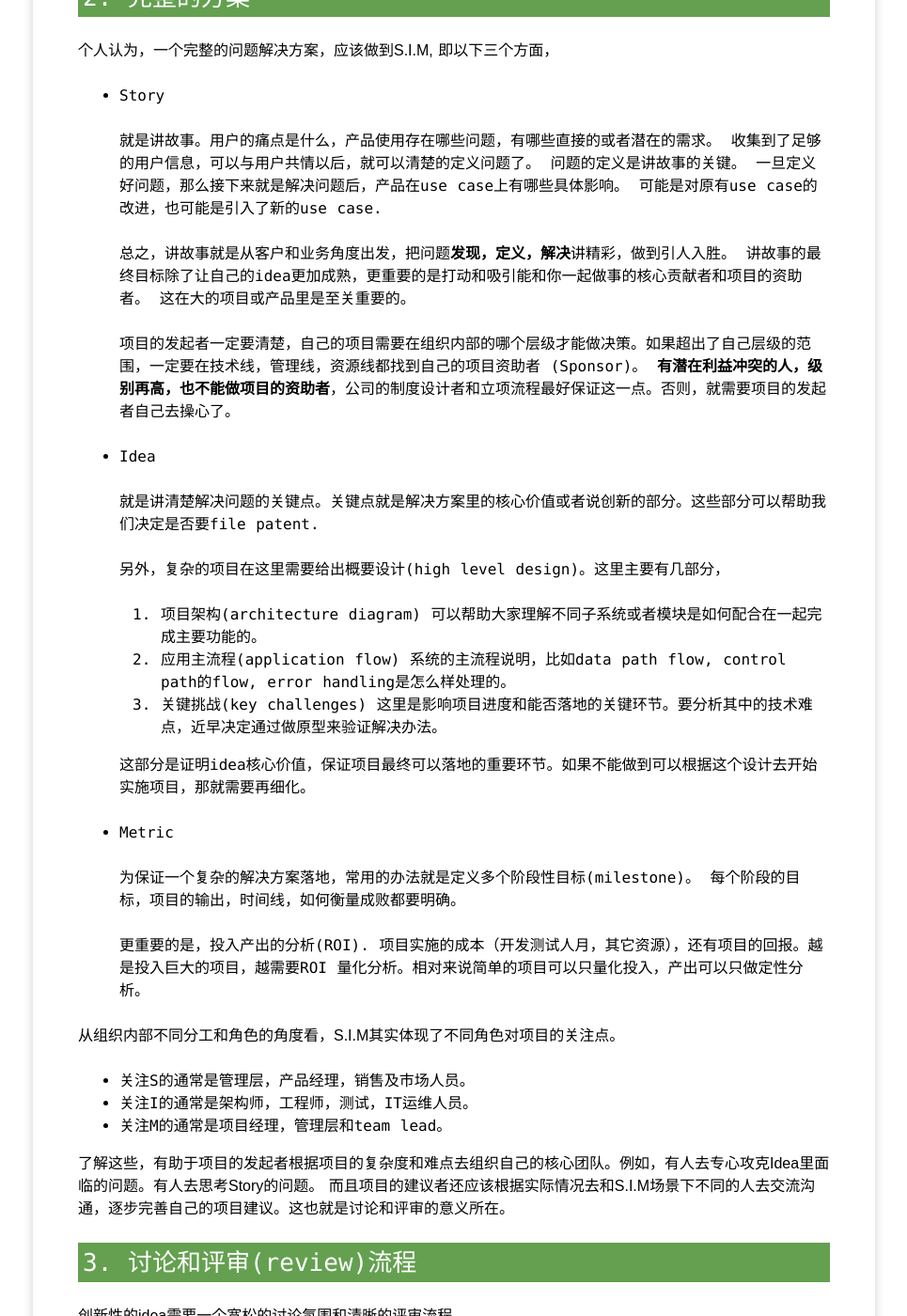
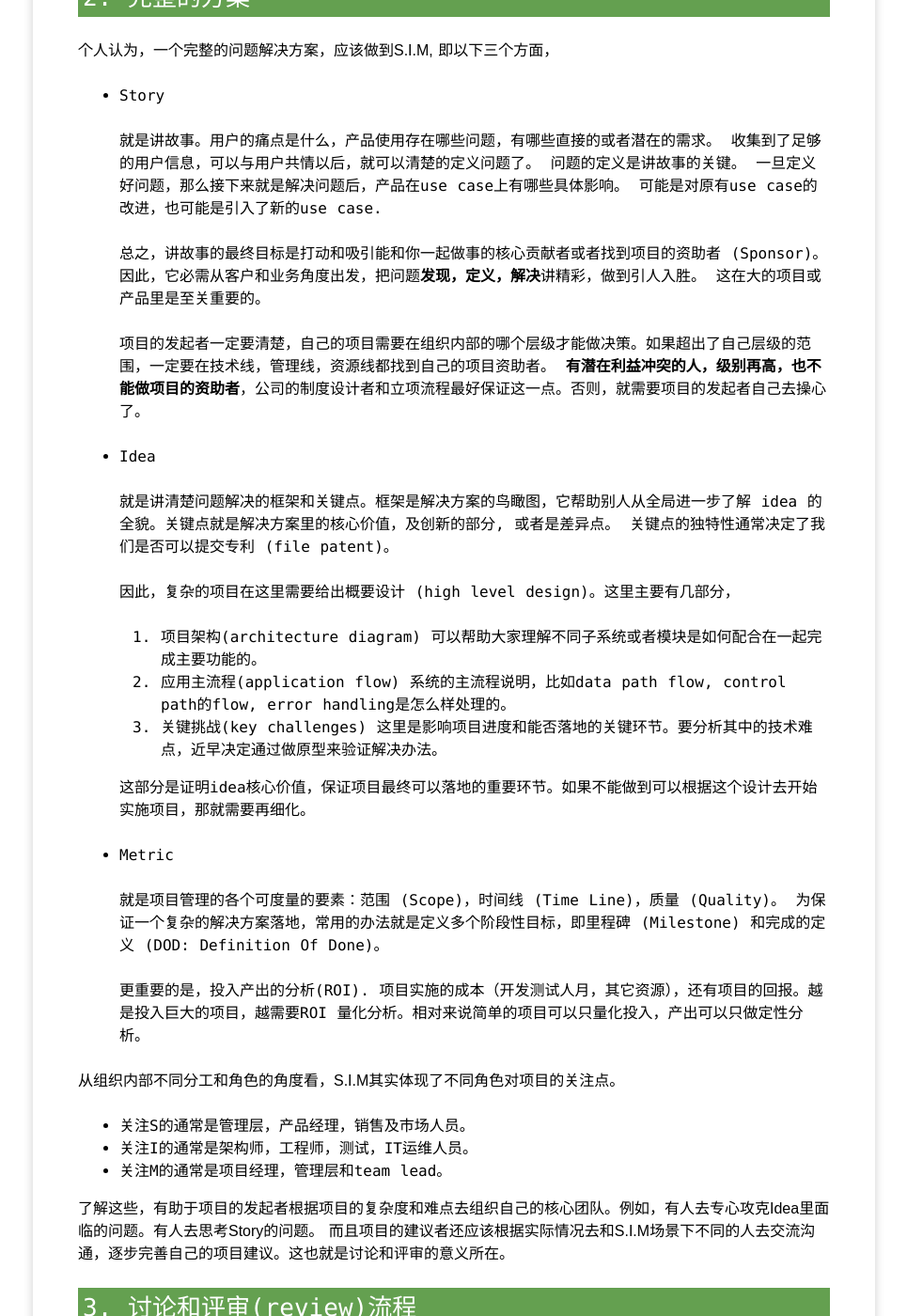
Before and after one commit to yangoliver/yangoliver.github.io, a Jekyll site: the page built from _posts/2016/2016-01-05-project-proposal-basic.md, in a window 1280 px wide and 1400 px high, scrolled down 690 px. Shown: the whole window at 94% size, without its empty margins (157-1122 px from the left). Built offline with Jekyll 4.4.1, drawn with Linux system fonts in a browser that asks for light colours; comment, search, counter and statistics services are not loaded.

Commit message:
update: cleanup for self-review

```diff
--- a/_posts/2016/2016-01-05-project-proposal-basic.md
+++ b/_posts/2016/2016-01-05-project-proposal-basic.md
@@ -35,32 +35,32 @@ tags:
   一旦定义好问题，那么接下来就是解决问题后，产品在use case上有哪些具体影响。
   可能是对原有use case的改进，也可能是引入了新的use case.
 
-  总之，讲故事就是从客户和业务角度出发，把问题**发现，定义，解决**讲精彩，做到引人入胜。
-  讲故事的最终目标除了让自己的idea更加成熟，更重要的是打动和吸引能和你一起做事的核心贡献者和项目的资助者。
+  总之，讲故事的最终目标是打动和吸引能和你一起做事的核心贡献者或者找到项目的资助者 (Sponsor)。因此，它必需从客户和业务角度出发，把问题**发现，定义，解决**讲精彩，做到引人入胜。
   这在大的项目或产品里是至关重要的。
 
-  项目的发起者一定要清楚，自己的项目需要在组织内部的哪个层级才能做决策。如果超出了自己层级的范围，一定要在技术线，管理线，资源线都找到自己的项目资助者 (Sponsor)。
+  项目的发起者一定要清楚，自己的项目需要在组织内部的哪个层级才能做决策。如果超出了自己层级的范围，一定要在技术线，管理线，资源线都找到自己的项目资助者。
   **有潜在利益冲突的人，级别再高，也不能做项目的资助者**，公司的制度设计者和立项流程最好保证这一点。否则，就需要项目的发起者自己去操心了。
 
 * Idea
 
-  就是讲清楚解决问题的关键点。关键点就是解决方案里的核心价值或者说创新的部分。这些部分可以帮助我们决定是否要file patent.
+  就是讲清楚问题解决的框架和关键点。框架是解决方案的鸟瞰图，它帮助别人从全局进一步了解 idea 的全貌。关键点就是解决方案里的核心价值，及创新的部分, 或者是差异点。
+  关键点的独特性通常决定了我们是否可以提交专利 (file patent)。
 
-  另外，复杂的项目在这里需要给出概要设计(high level design)。这里主要有几部分，
+  因此，复杂的项目在这里需要给出概要设计 (high level design)。这里主要有几部分，
 
 	1. 项目架构(architecture diagram)
-	  可以帮助大家理解不同子系统或者模块是如何配合在一起完成主要功能的。
+	   可以帮助大家理解不同子系统或者模块是如何配合在一起完成主要功能的。
 	2. 应用主流程(application flow)
-	  系统的主流程说明，比如data path flow, control path的flow, error handling是怎么样处理的。
+	   系统的主流程说明，比如data path flow, control path的flow, error handling是怎么样处理的。
 	3. 关键挑战(key challenges)
-	  这里是影响项目进度和能否落地的关键环节。要分析其中的技术难点，近早决定通过做原型来验证解决办法。
+	   这里是影响项目进度和能否落地的关键环节。要分析其中的技术难点，近早决定通过做原型来验证解决办法。
 
   这部分是证明idea核心价值，保证项目最终可以落地的重要环节。如果不能做到可以根据这个设计去开始实施项目，那就需要再细化。
 
 * Metric
 
-  为保证一个复杂的解决方案落地，常用的办法就是定义多个阶段性目标(milestone)。
-  每个阶段的目标，项目的输出，时间线，如何衡量成败都要明确。
+  就是项目管理的各个可度量的要素：范围 (Scope)，时间线 (Time Line)，质量 (Quality)。
+  为保证一个复杂的解决方案落地，常用的办法就是定义多个阶段性目标，即里程碑 (Milestone) 和完成的定义 (DOD: Definition Of Done)。
 
   更重要的是，投入产出的分析(ROI). 项目实施的成本（开发测试人月，其它资源），还有项目的回报。越是投入巨大的项目，越需要ROI
   量化分析。相对来说简单的项目可以只量化投入，产出可以只做定性分析。
```
Also changed, not shown: other parts of _posts/2016/2016-01-05-project-proposal-basic.md (+1 -1 lines).
